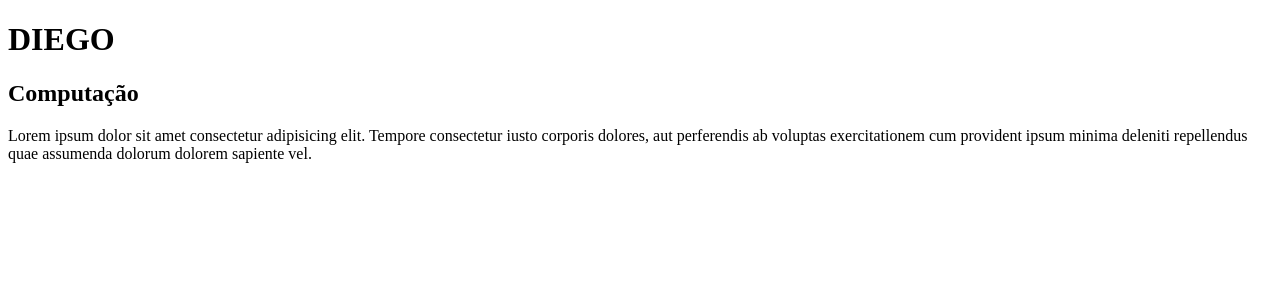
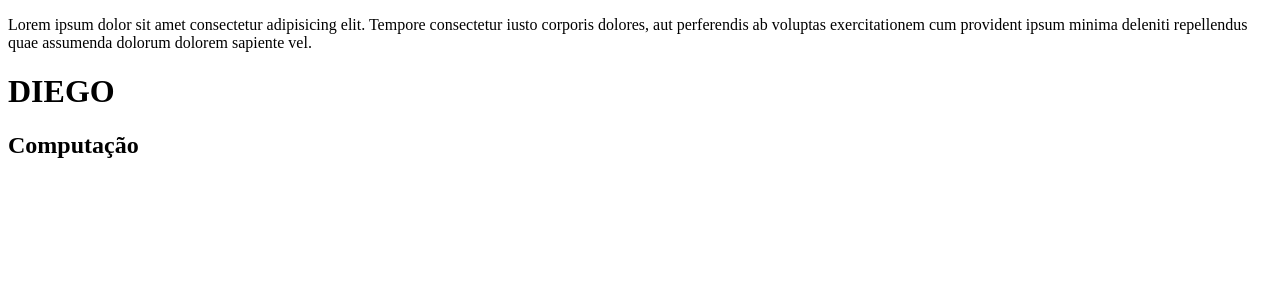
Before and after one commit to DiegoRoney/react-vite, a React (Vite) app: page / in a window 1280 px wide. Shown: the top 300 px of the page. Built offline with nearby package versions, Linux system fonts and the light colour scheme.

Commit message:
Update App.tsx

```diff
--- a/src/App.tsx
+++ b/src/App.tsx
@@ -6,8 +6,9 @@ function App() {
 
   return (
     <div>
+      <Barra />
       <Header />
-      <Barra />
+
     </div>
   )
 
```
